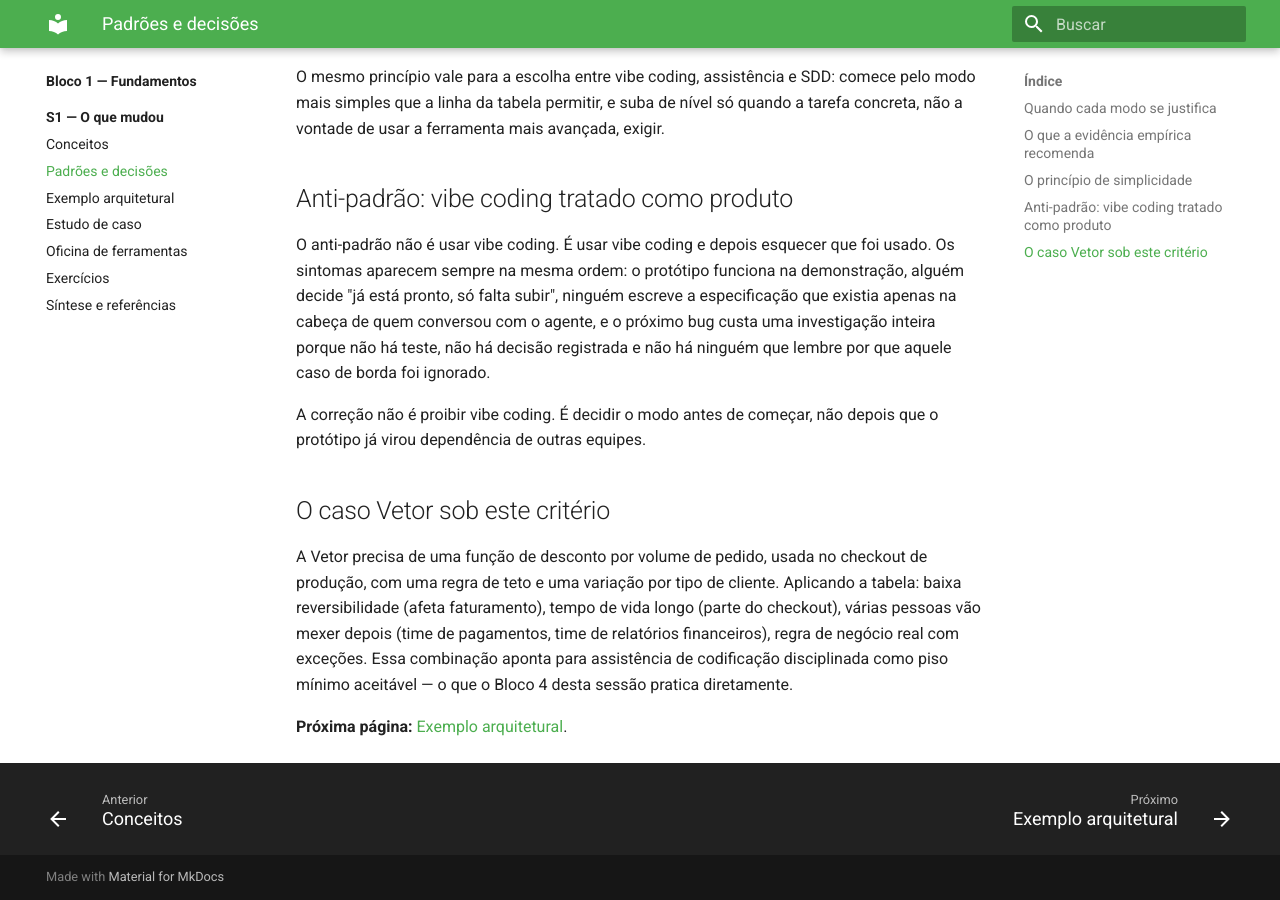
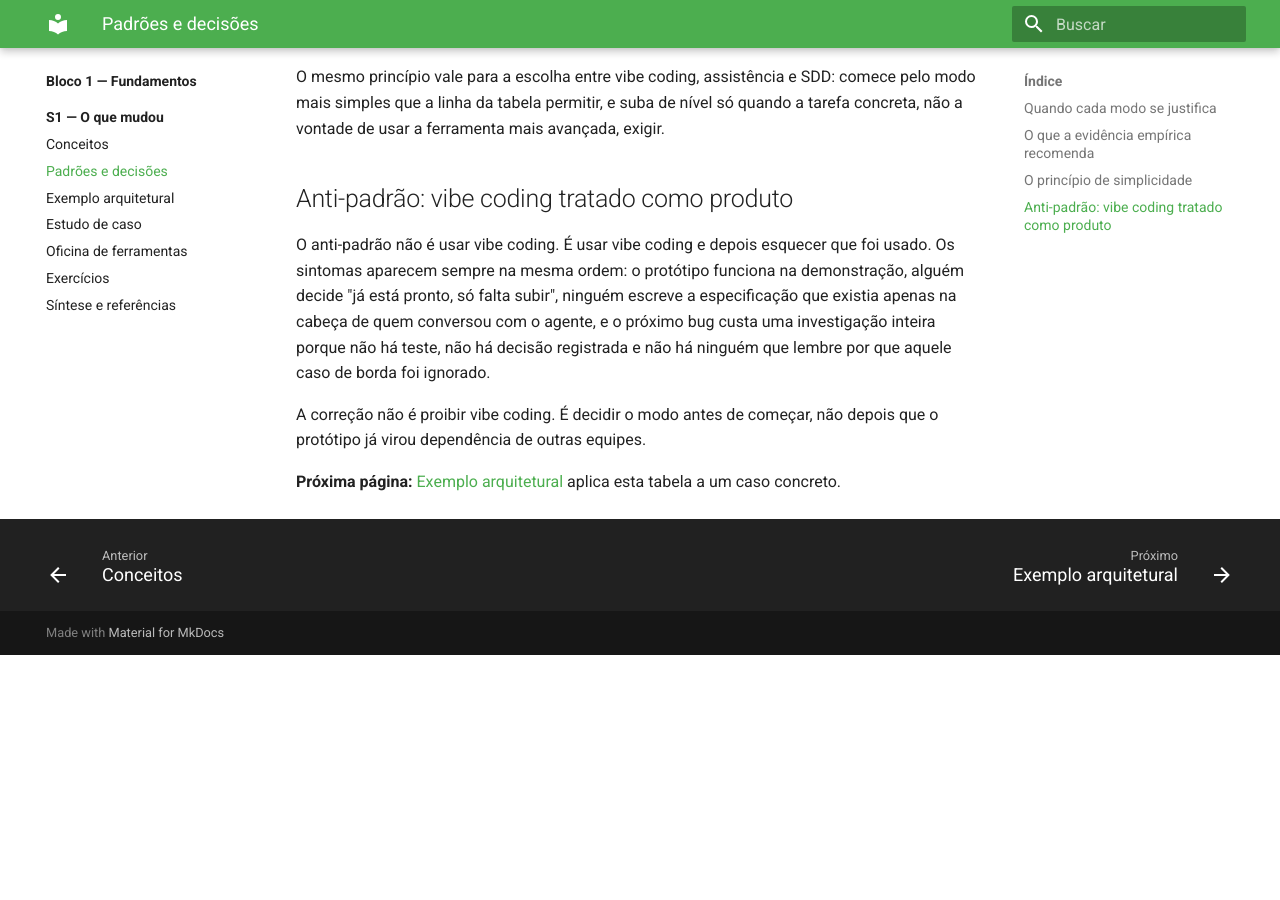
Before and after one commit to arkhibr/workshops-ia-agentica, an MkDocs documentation site: the page built from docs/sessao-01-o-que-mudou/padroes-e-decisoes.md, in a window 1280 px wide and 900 px high, scrolled down 1461 px. Built offline with MkDocs 1.6.1 and Material for MkDocs 9.7.7, drawn with Linux system fonts in a browser that asks for light colours; after the commit the page ends 2116 px from its top, so only the background shows below that.

Commit message:
fix(s1): separa caso aplicado de teoria pura e torna páginas autocontidas
Remove a seção "O caso Vetor sob este critério" de padroes-e-decisoes.md
— caso aplicado não pertence a uma página de framework conceitual, é uma
quebra de nível que o participante não acompanha. Adiciona frase de
contexto sobre a Vetor no primeiro uso em exemplo-arquitetural.md,
estudo-de-caso.md e exercicios.md, para que cada página funcione sozinha
mesmo aberta fora de ordem pelo nav.

Registra a convenção no CLAUDE.md: teoria pura (conceitos, padrões-e-
decisões) nunca leva caso aplicado; toda página reintroduz termos e
entidades específicas do workshop no primeiro uso, mesmo já definidos
em outra página da mesma sessão.

Co-Authored-By: Claude Sonnet 5 <noreply@anthropic.com>

```diff
--- a/docs/sessao-01-o-que-mudou/padroes-e-decisoes.md
+++ b/docs/sessao-01-o-que-mudou/padroes-e-decisoes.md
@@ -32,8 +32,4 @@ O anti-padrão não é usar vibe coding. É usar vibe coding e depois esquecer q
 
 A correção não é proibir vibe coding. É decidir o modo antes de começar, não depois que o protótipo já virou dependência de outras equipes.
 
-## O caso Vetor sob este critério
-
-A Vetor precisa de uma função de desconto por volume de pedido, usada no checkout de produção, com uma regra de teto e uma variação por tipo de cliente. Aplicando a tabela: baixa reversibilidade (afeta faturamento), tempo de vida longo (parte do checkout), várias pessoas vão mexer depois (time de pagamentos, time de relatórios financeiros), regra de negócio real com exceções. Essa combinação aponta para assistência de codificação disciplinada como piso mínimo aceitável — o que o Bloco 4 desta sessão pratica diretamente.
-
-**Próxima página:** [Exemplo arquitetural](exemplo-arquitetural.md).
+**Próxima página:** [Exemplo arquitetural](exemplo-arquitetural.md) aplica esta tabela a um caso concreto.
```
Also changed, not shown: CLAUDE.md (+4 -0 lines), docs/sessao-01-o-que-mudou/estudo-de-caso.md (+1 -1 lines), docs/sessao-01-o-que-mudou/exemplo-arquitetural.md (+2 -0 lines), docs/sessao-01-o-que-mudou/exercicios.md (+1 -1 lines).
